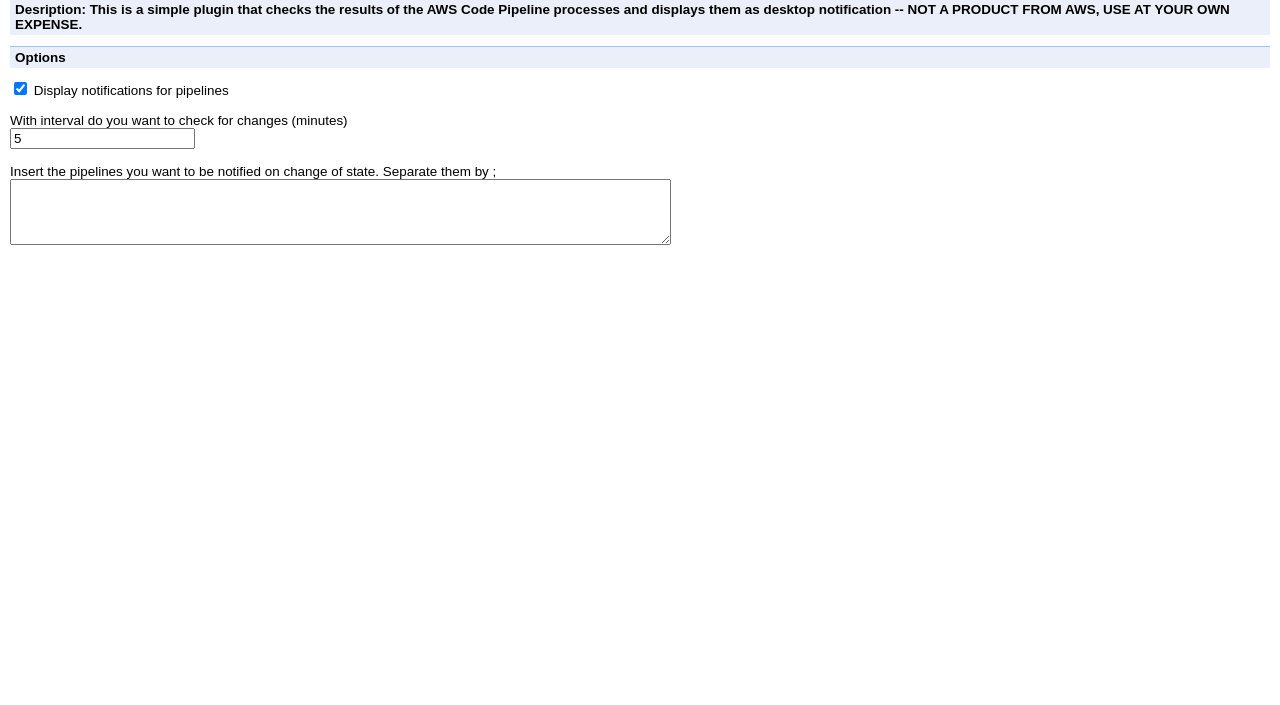
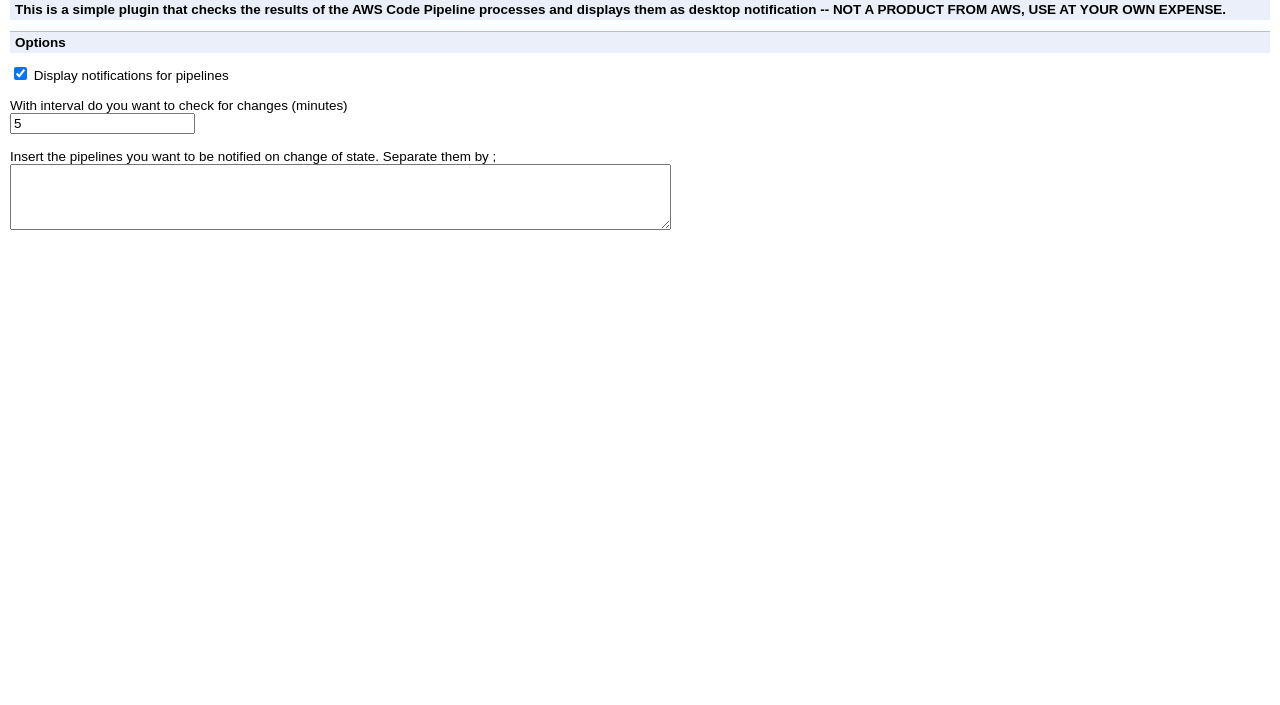
Before and after one commit to blackwoodseven/aws-codepipeline-notifications, a browser extension: page options/index.html in a window 1280 px wide. Shown: the part 95-800 px from the top of the page. Drawn offline with Linux system fonts and the light colour scheme.

Commit message:
style update on description

```diff
--- a/options/index.html
+++ b/options/index.html
@@ -19,7 +19,7 @@
       <img src="/img/64.png" alt="Codepipeline Icon">
       AWS Code Pipeline Notification
     </h1>
-    <h2><b>Desription:</b> This is a simple plugin that checks the results of the AWS Code Pipeline processes and displays them as desktop notification -- NOT A PRODUCT FROM AWS, USE AT YOUR OWN EXPENSE.</h2>
+    <h2>This is a simple plugin that checks the results of the AWS Code Pipeline processes and displays them as desktop notification -- NOT A PRODUCT FROM AWS, USE AT YOUR OWN EXPENSE.</h2>
     <h2>Options</h2>
     <form id="options">
       <input type="checkbox" name="isActivated" checked>
```
